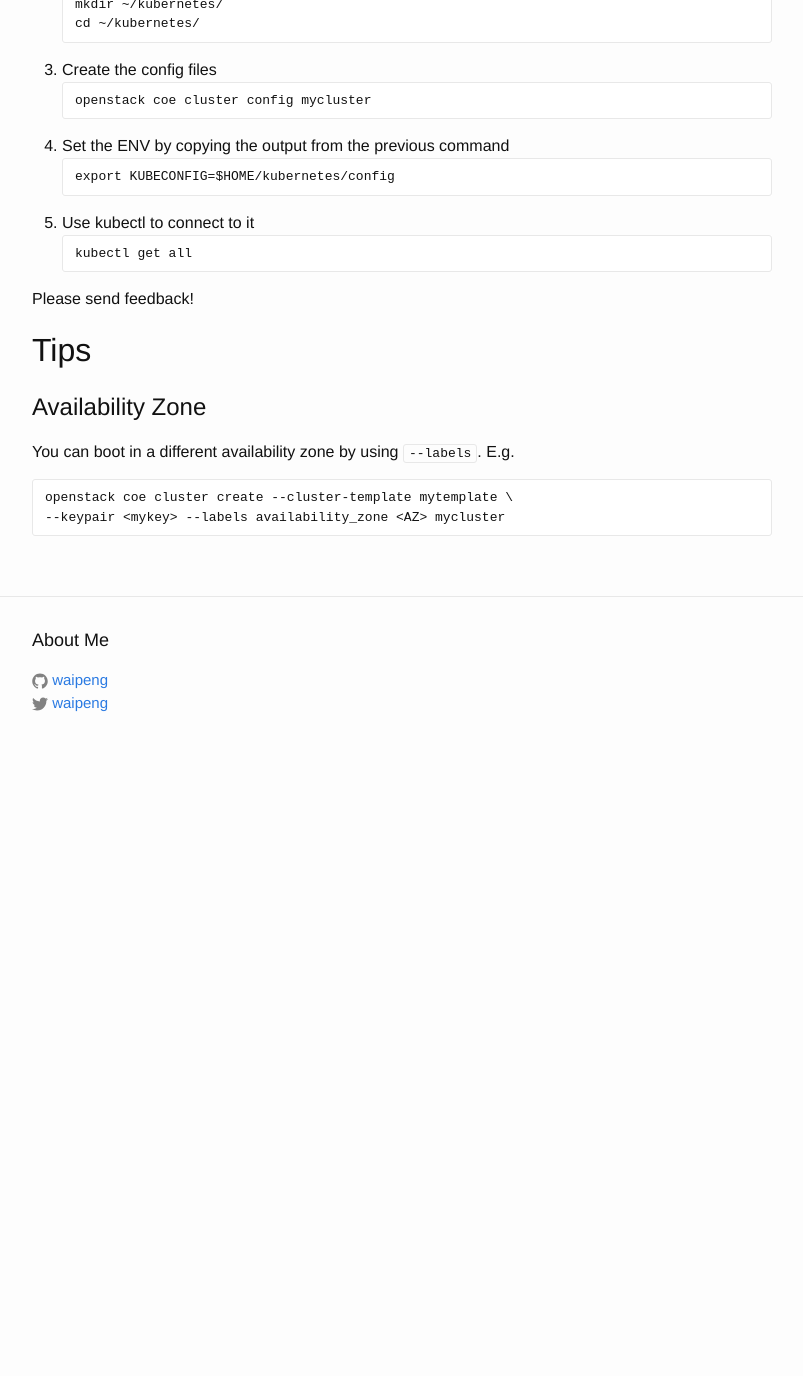
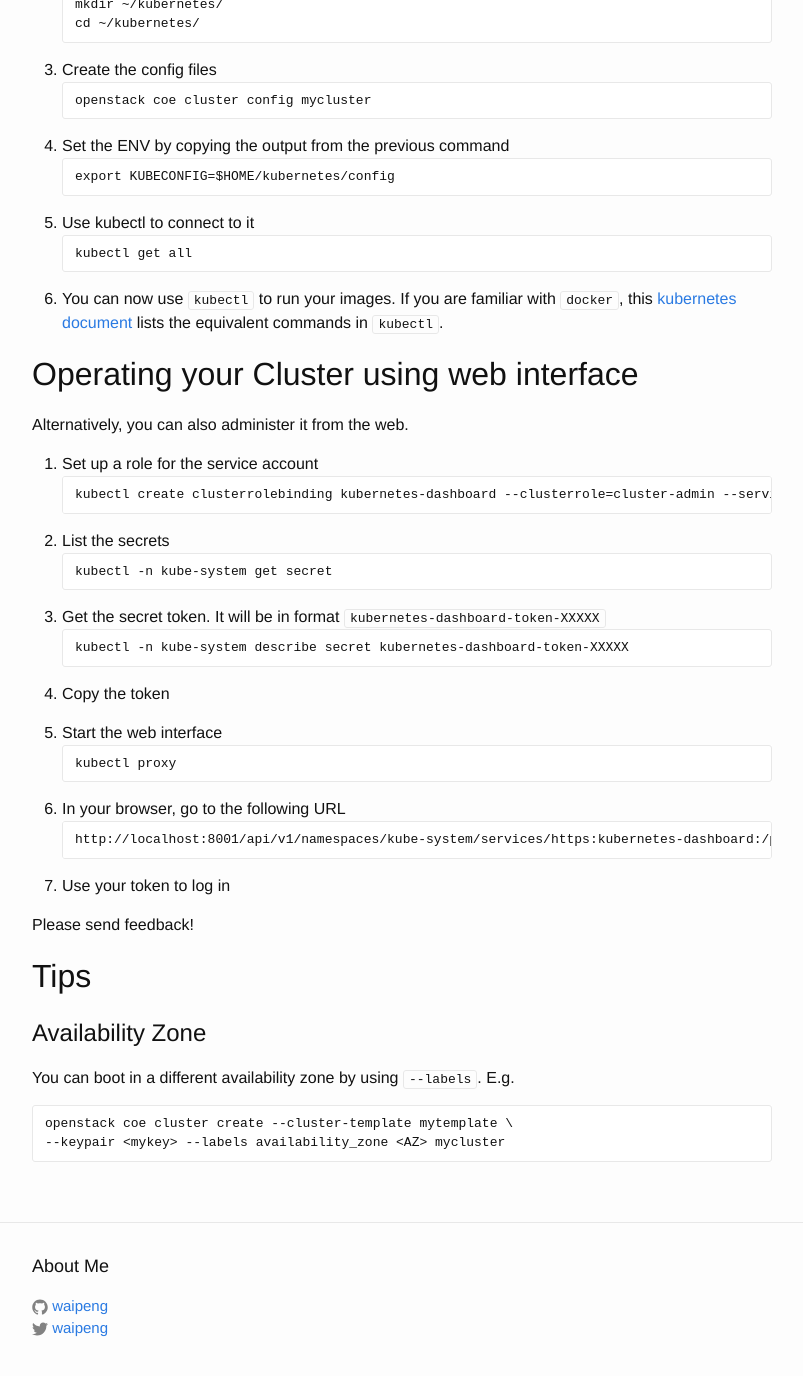
Before and after one commit to waipeng/alltherunning, a Jekyll site: the page built from _posts/2018-09-03-openstack-magnum.markdown, in a window 1280 px wide and 1400 px high, scrolled down 1558 px. Shown: the top 1376 px of the window, without its empty margins (238-1041 px from the left). Built offline with Jekyll 4.4.1, drawn with Linux system fonts in a browser that asks for light colours; before the commit the page ends 2332 px from its top, so only the background shows below that; some of the changed text lies outside the part shown.

Commit message:
add help for using kubectl proxy

````diff
--- a/_posts/2018-09-03-openstack-magnum.markdown
+++ b/_posts/2018-09-03-openstack-magnum.markdown
@@ -63,7 +63,7 @@ want your cluster to be in.
    --keypair <mykey> mycluster
    ```
 
-# Operating your Cluster #
+# Operating your Cluster using CLI #
 
 Once your cluster is up (NOTE: It takes about 20 mins for a cluster to build),
 you can control it using *kubectl*.
@@ -92,6 +92,43 @@ you can control it using *kubectl*.
    kubectl get all
    ```
 
+1. You can now use `kubectl` to run your images. If you are familiar with
+   `docker`, this [kubernetes
+document](https://kubernetes.io/docs/reference/kubectl/docker-cli-to-kubectl/)
+lists the equivalent commands in `kubectl`.
+
+# Operating your Cluster using web interface #
+
+Alternatively, you can also administer it from the web.
+
+1. Set up a role for the service account
+   ```
+   kubectl create clusterrolebinding kubernetes-dashboard --clusterrole=cluster-admin --serviceaccount=kube-system:kubernetes-dashboard
+   ```
+
+1. List the secrets
+   ```
+   kubectl -n kube-system get secret
+   ```
+
+1. Get the secret token. It will be in format `kubernetes-dashboard-token-XXXXX`
+   ```
+   kubectl -n kube-system describe secret kubernetes-dashboard-token-XXXXX
+   ```
+
+1. Copy the token
+
+1. Start the web interface
+   ```
+   kubectl proxy
+   ```
+
+1. In your browser, go to the following URL
+   ```
+   http://localhost:8001/api/v1/namespaces/kube-system/services/https:kubernetes-dashboard:/proxy/#!/login
+   ```
+
+1. Use your token to log in
 
 Please send feedback!
 
````
